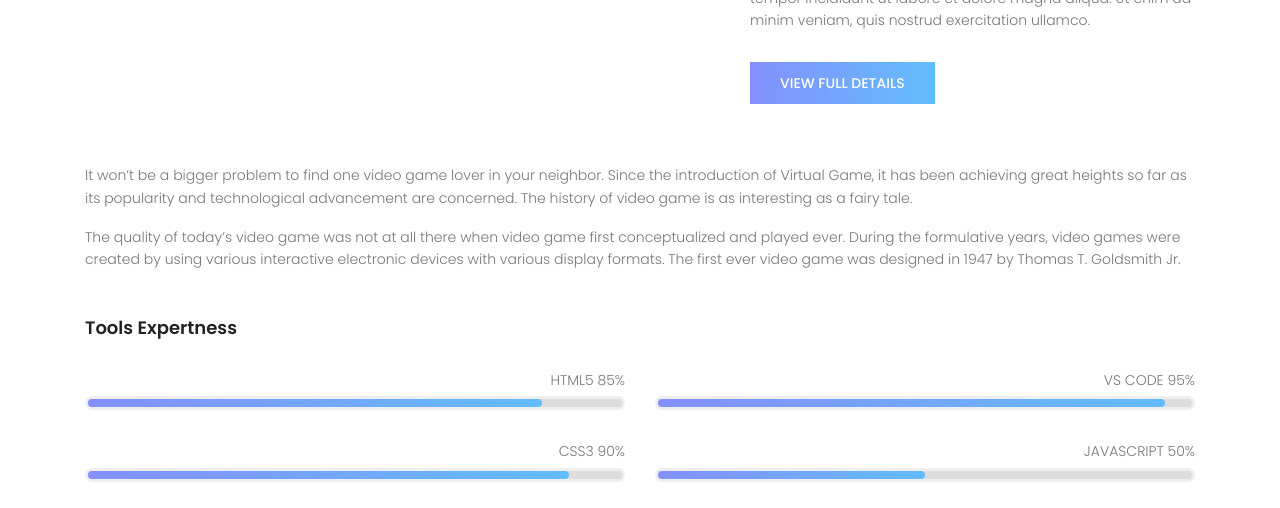
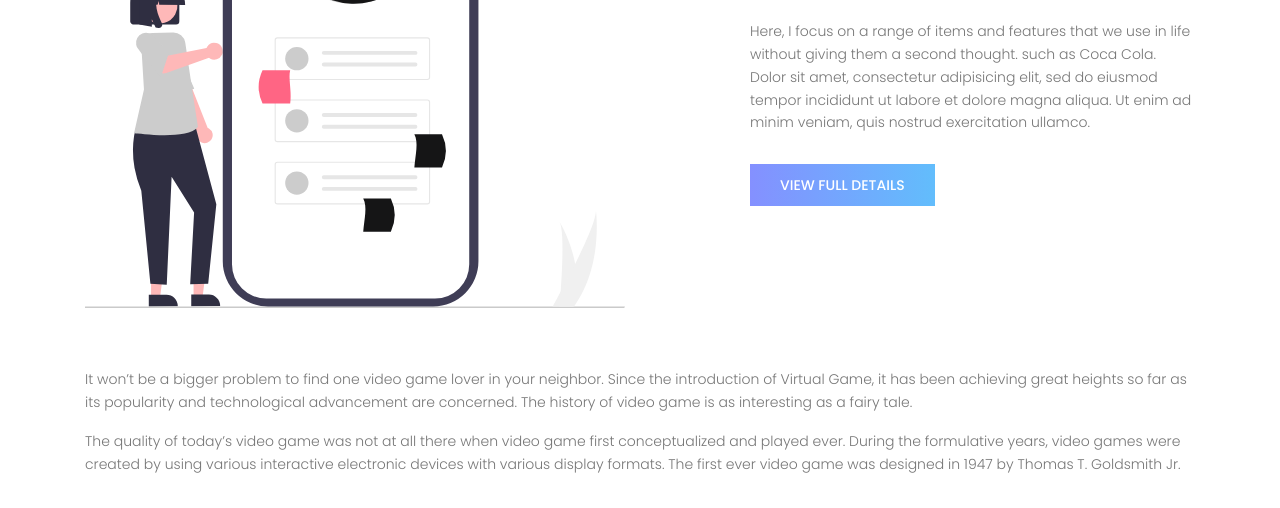
Before and after one commit to shaon-sarker/Portfolio_shaon, a plain HTML site: page about.html in a window 1280 px wide. Shown: the part 672-1180 px from the top of the page. Drawn offline with nearby package versions, Linux system fonts and the light colour scheme; some packages are replaced by stand-ins of ours.

Commit message:
"change"

```diff
--- a/about.html
+++ b/about.html
@@ -71,7 +71,7 @@
          <div class="container">
             <div class="row align-items-center justify-content-between">
                <div class="col-lg-6 col-md-6 home-about-left">
-                  <img class="img-fluid" src="img/about/about me.svg" alt="">
+                  <img class="img-fluid" src="img/about/portfolio.svg" alt="">
                </div>
                <div class="col-lg-5 col-md-6 home-about-right">
                   <h6>About Me</h6>
```
